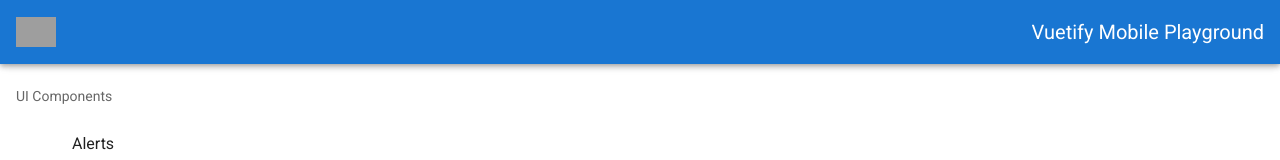
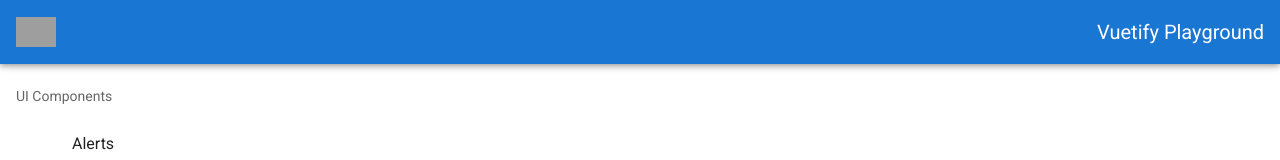
Before and after one commit to Joouis/vuetify-playground, a Vue app: page / in a window 1280 px wide. Shown: the top 160 px of the page. Built offline with nearby package versions, Linux system fonts and the light colour scheme; grey boxes are pictures that could not be loaded.

Commit message:
Rename project.

```diff
--- a/package.json
+++ b/package.json
@@ -1,5 +1,5 @@
 {
-  "name": "vuetify-mobile-playground",
+  "name": "vuetify-playground",
   "version": "0.1.0",
   "private": true,
   "scripts": {
--- a/public/index.html
+++ b/public/index.html
@@ -5,13 +5,13 @@
     <meta http-equiv="X-UA-Compatible" content="IE=edge">
     <meta name="viewport" content="width=device-width,initial-scale=1.0">
     <link rel="icon" href="<%= BASE_URL %>favicon.ico">
-    <title>vuetify-mobile-playground</title>
+    <title>Vuetify Playground</title>
     <link rel="stylesheet" href="https://fonts.googleapis.com/css?family=Roboto:100,300,400,500,700,900">
     <link rel="stylesheet" href="https://cdn.jsdelivr.net/npm/@mdi/font@latest/css/materialdesignicons.min.css">
   </head>
   <body>
     <noscript>
-      <strong>We're sorry but vuetify-mobile-playground doesn't work properly without JavaScript enabled. Please enable it to continue.</strong>
+      <strong>We're sorry but Vuetify Playground doesn't work properly without JavaScript enabled. Please enable it to continue.</strong>
     </noscript>
     <div id="app"></div>
     <!-- built files will be auto injected -->
--- a/src/App.vue
+++ b/src/App.vue
@@ -24,7 +24,7 @@
 
       <v-spacer />
 
-      <v-toolbar-title>Vuetify Mobile Playground</v-toolbar-title>
+      <v-toolbar-title>Vuetify Playground</v-toolbar-title>
     </v-app-bar>
 
     <v-content>
--- a/vue.config.js
+++ b/vue.config.js
@@ -2,5 +2,5 @@ module.exports = {
   transpileDependencies: [
     'vuetify'
   ],
-  publicPath: '/vuetify-mobile-playground'
+  publicPath: '/vuetify-playground'
 };
```
Also changed, not shown: public/qr-code.png.
